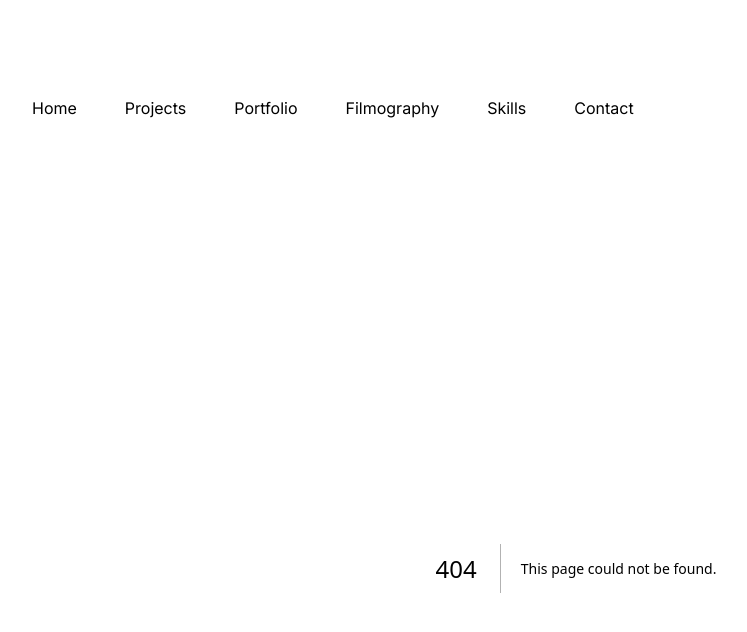
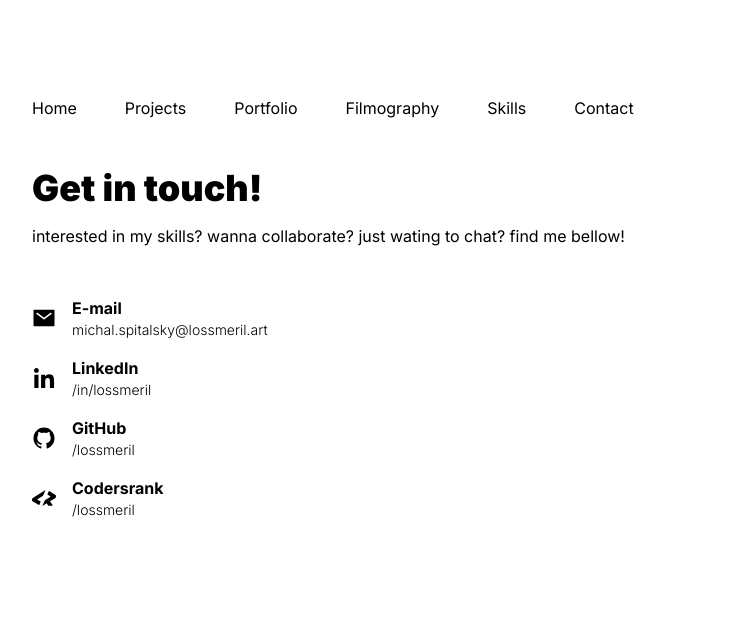
Before and after one commit to Lossmeril/michal-portfolio, a Next.js app: page /contact in a window 1280 px wide. Before the commit this address had no page. Shown: the top 632 px of the page, without its empty margins (64-811 px from the left). Built offline with nearby package versions, Linux system fonts and the light colour scheme.

Commit message:
feat: contact page

```diff
--- /dev/null
+++ b/app/contact/page.tsx
@@ -0,0 +1,74 @@
+import { GrLinkedinOption } from "react-icons/gr";
+import { IoLogoGithub } from "react-icons/io";
+import { IoMailSharp } from "react-icons/io5";
+import { SiCodersrank } from "react-icons/si";
+
+interface ContactItemProps {
+  icon: React.ReactNode;
+  text: string;
+  handle: string;
+  link: string;
+}
+
+const ContactItem: React.FC<ContactItemProps> = ({
+  icon,
+  text,
+  handle,
+  link,
+}) => {
+  return (
+    <div className="mb-4">
+      <a href={link} target="_blank">
+        <div className="flex flex-row flex-nowrap gap-4 items-center">
+          {icon}
+          <div className="flex flex-col">
+            <h3 className="font-bold">{text}</h3>
+            <p className="font-light text-sm">{handle}</p>
+          </div>
+        </div>
+      </a>
+    </div>
+  );
+};
+
+const FilmographyPage = () => {
+  return (
+    <>
+      <h1 className="text-4xl font-black mb-4">Get in touch!</h1>
+      <p className="lowercase mb-12">
+        Interested in my skills? Wanna collaborate? Just wating to chat? Find me
+        bellow!
+      </p>
+      <div className="flex-col gap-4">
+        <ContactItem
+          icon={<IoMailSharp size={24} />}
+          text="E-mail"
+          handle="michal.spitalsky@lossmeril.art"
+          link="mailto:michal.spitalsky@lossmeril.art"
+        />
+
+        <ContactItem
+          icon={<GrLinkedinOption size={24} />}
+          text="LinkedIn"
+          handle="/in/lossmeril"
+          link="https://www.linkedin.com/in/lossmeril/"
+        />
+
+        <ContactItem
+          icon={<IoLogoGithub size={24} />}
+          text="GitHub"
+          handle="/lossmeril"
+          link="https://github.com/Lossmeril"
+        />
+        <ContactItem
+          icon={<SiCodersrank size={24} />}
+          text="Codersrank"
+          handle="/lossmeril"
+          link="https://profile.codersrank.io/user/lossmeril"
+        />
+      </div>
+    </>
+  );
+};
+
+export default FilmographyPage;
--- a/app/layout.tsx
+++ b/app/layout.tsx
@@ -7,7 +7,6 @@ const font = Inter({ subsets: ["latin"] });
 
 export const metadata: Metadata = {
   title: "Michal Špitálský | Filmmaker, designer and artist",
-  description: "Generated by create next app",
 };
 
 export default function RootLayout({
--- a/app/skills/page.tsx
+++ b/app/skills/page.tsx
@@ -17,14 +17,24 @@ const SkillSet: React.FC<SkillSetProps> = ({ name, children }) => {
 interface SkillProps {
   skill: string;
   confidence: number;
+  note?: string;
 }
 
-const Skill: React.FC<SkillProps> = ({ skill, confidence }) => {
+const Skill: React.FC<SkillProps> = ({ skill, confidence, note }) => {
   const confidenceBars = !(confidence > 5 || confidence < 0) ? confidence : 0;
 
   return (
     <div className="">
-      <h3 className="lowercase">{skill}</h3>
+      <h3 className="lowercase">
+        {skill}
+        {note ? (
+          <span className="italic lowercase text-sm font-light">
+            {" (" + note + ")"}
+          </span>
+        ) : (
+          <></>
+        )}
+      </h3>
       <div className="flex flex-row flex-nowrap h-1 mt-2 mb-4 w-[33%]">
         {[...Array(confidenceBars)].map((e, i) => (
           <div key={i} className="basis-1/5">
@@ -50,17 +60,6 @@ const SkillsPage = () => {
           <Skill skill="Photography" confidence={0} />
         </SkillSet>
 
-        <SkillSet name="certificates">
-          <li></li>
-        </SkillSet>
-
-        <SkillSet name="languages">
-          <Skill skill="Czech & Slovak" confidence={5} />
-          <Skill skill="English" confidence={5} />
-          <Skill skill="Old Norse" confidence={1} />
-        </SkillSet>
-      </div>
-      <div className="flex flex-row flex-wrap justify-start">
         <SkillSet name="Programming and technologies">
           <Skill skill="HTML + CSS" confidence={5} />
           <Skill skill="React" confidence={4} />
@@ -72,9 +71,19 @@ const SkillsPage = () => {
 
         <SkillSet name="software">
           <Skill skill="Adobe Creative Cloud Suite" confidence={5} />
-          <Skill skill="Microsoft Office Suite" confidence={5} />
+          <Skill
+            skill="Microsoft Office Suite"
+            confidence={5}
+            note="ECDL certificate holder"
+          />
           <Skill skill="AVID Media Composer" confidence={4} />
           <Skill skill="DaVinci Resolve" confidence={5} />
+        </SkillSet>
+
+        <SkillSet name="languages">
+          <Skill skill="Czech & Slovak" confidence={5} note="native" />
+          <Skill skill="English" confidence={5} note="fluent" />
+          <Skill skill="Old Norse" confidence={1} note="basic knowledge" />
         </SkillSet>
       </div>
     </>
--- a/components/navbar.tsx
+++ b/components/navbar.tsx
@@ -11,7 +11,7 @@ const links = [
   ["/portfolio", "Portfolio"],
   ["/filmography", "Filmography"],
   ["/skills", "Skills"],
-  ["", "Contact"],
+  ["/contact", "Contact"],
 ];
 
 interface MobileMenuProps {
```
